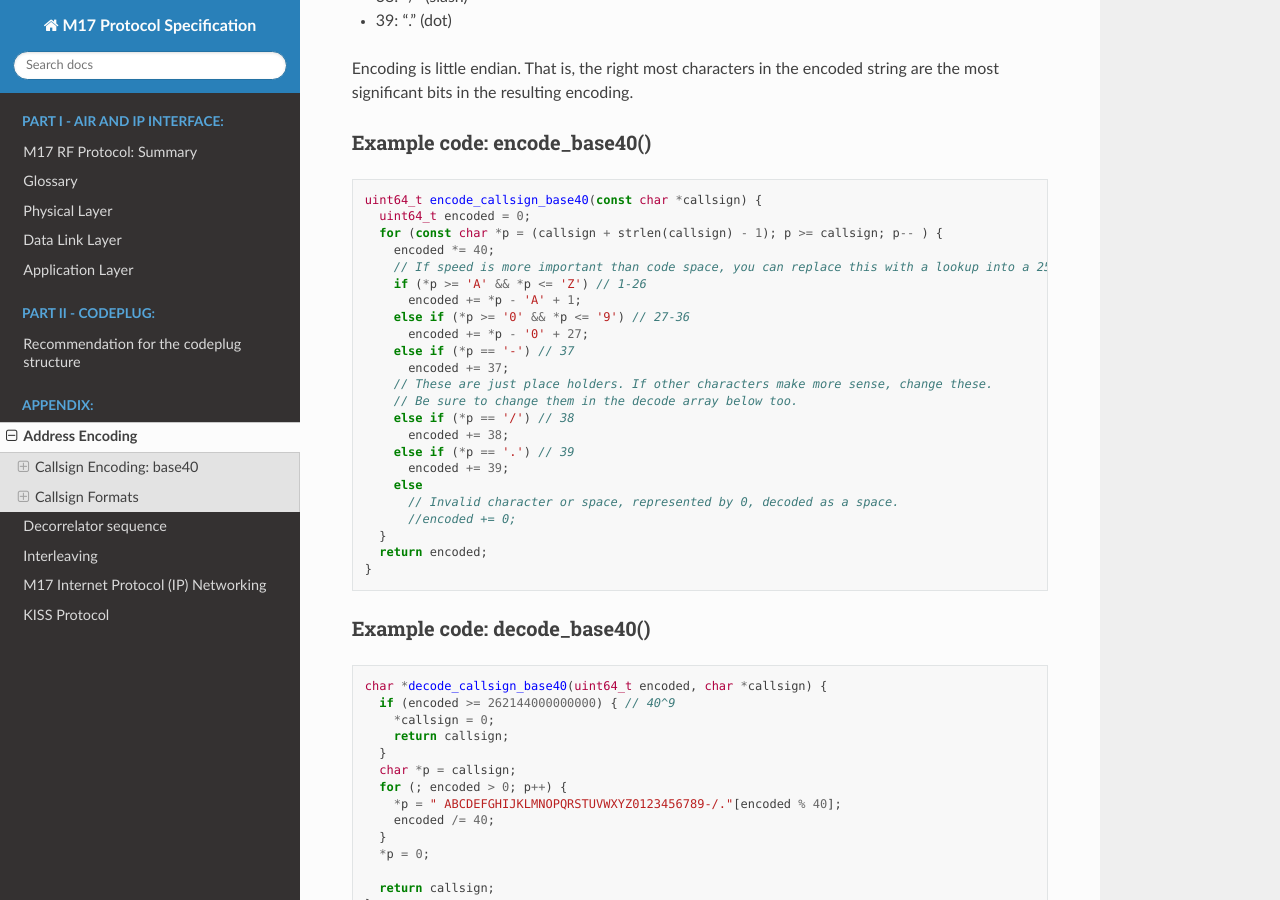
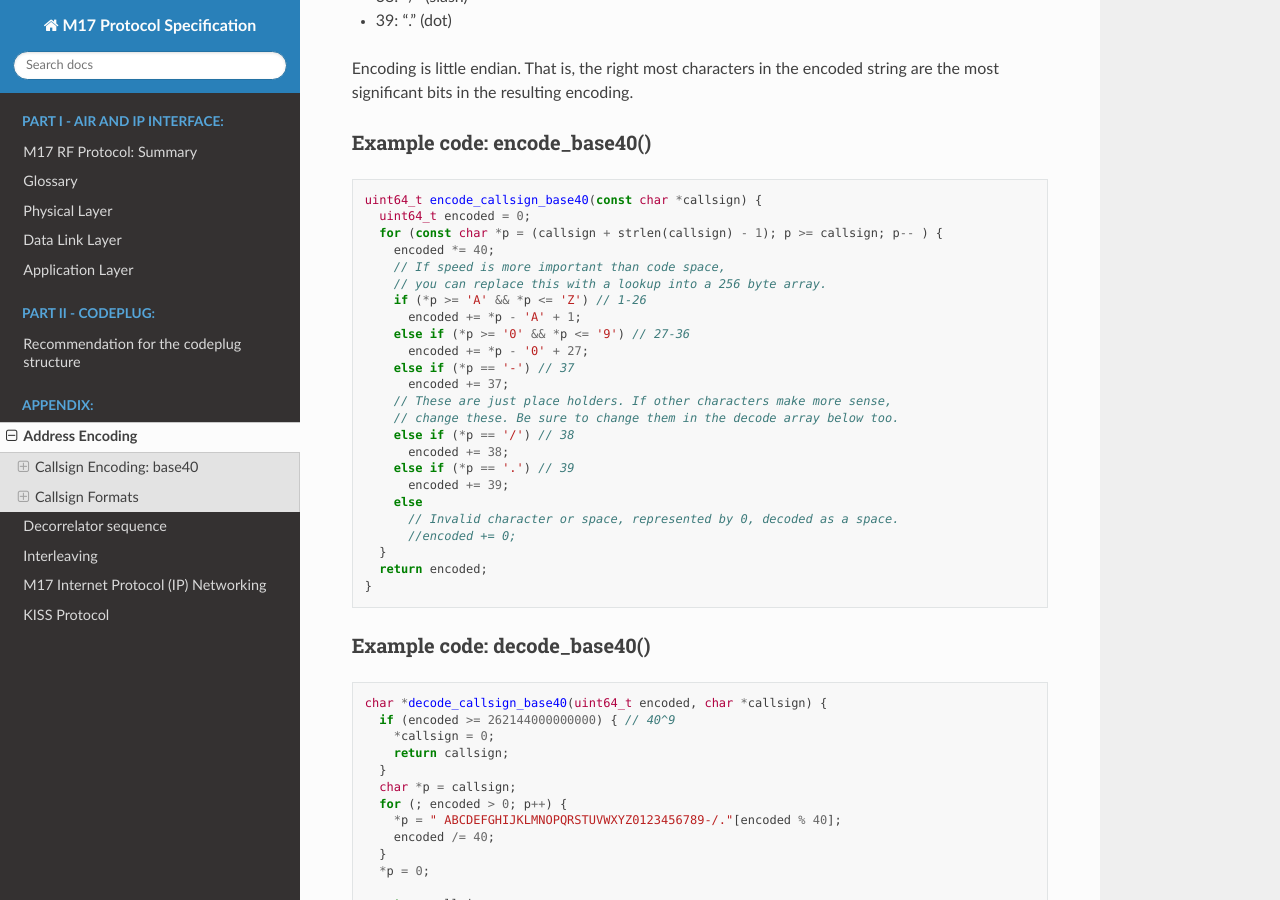
Before and after one commit to M17-Project/M17_spec, a Sphinx documentation site: the page built from docs/address_encoding.rst, in a window 1280 px wide and 900 px high, scrolled down 919 px. Built offline with Sphinx 7.4.7 and the Read the Docs theme 2.0.0, drawn with Linux system fonts in a browser that asks for light colours.

```diff
--- a/docs/address_encoding.rst
+++ b/docs/address_encoding.rst
@@ -61,15 +61,16 @@ Example code: encode_base40()
      uint64_t encoded = 0;
      for (const char *p = (callsign + strlen(callsign) - 1); p >= callsign; p-- ) {
        encoded *= 40;
-       // If speed is more important than code space, you can replace this with a lookup into a 256 byte array.
+       // If speed is more important than code space,
+       // you can replace this with a lookup into a 256 byte array.
        if (*p >= 'A' && *p <= 'Z') // 1-26
          encoded += *p - 'A' + 1;
        else if (*p >= '0' && *p <= '9') // 27-36
          encoded += *p - '0' + 27;
        else if (*p == '-') // 37
          encoded += 37;
-       // These are just place holders. If other characters make more sense, change these.
-       // Be sure to change them in the decode array below too.
+       // These are just place holders. If other characters make more sense,
+       // change these. Be sure to change them in the decode array below too.
        else if (*p == '/') // 38
          encoded += 38;
        else if (*p == '.') // 39
```
